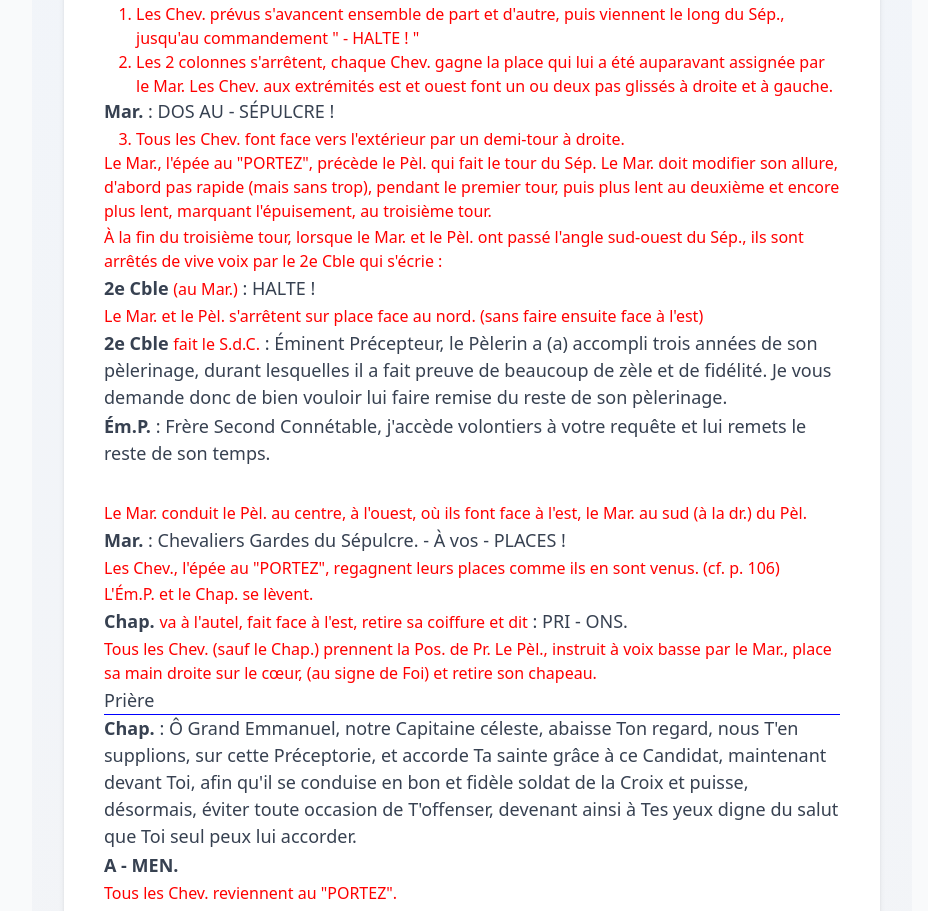
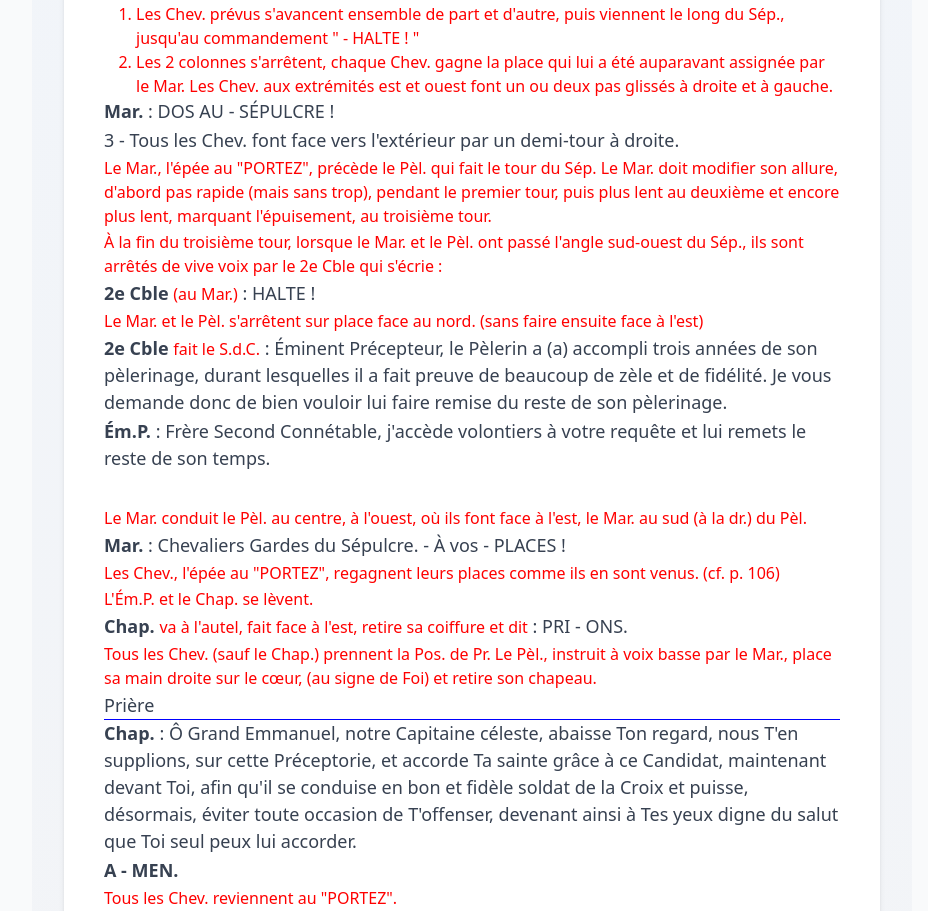
Before and after one commit to giblimdev/fm-next, a Next.js app: page /rituels/KT/armement1 in a window 1280 px wide. Shown: the part 3341-4252 px from the top of the page, without its empty margins (312-1255 px from the left). Built offline with nearby package versions, Linux system fonts and the light colour scheme.

Commit message:
add nav button

```diff
--- a/app/rituels/KT/armement1/page.tsx
+++ b/app/rituels/KT/armement1/page.tsx
@@ -402,12 +402,10 @@ function Page() {
                 <p>
                   <b>Mar.</b> : DOS AU - SÉPULCRE !
                 </p>
-                <ol className="list-decimal pl-8 com" start="3">
-                  <li>
-                    Tous les Chev. font face vers l'extérieur par un demi-tour à
-                    droite.
-                  </li>
-                </ol>
+                <p>
+                  3 - Tous les Chev. font face vers l'extérieur par un demi-tour
+                  à droite.
+                </p>
 
                 <p className="com">
                   Le Mar., l'épée au "PORTEZ", précède le Pèl. qui fait le tour
```
